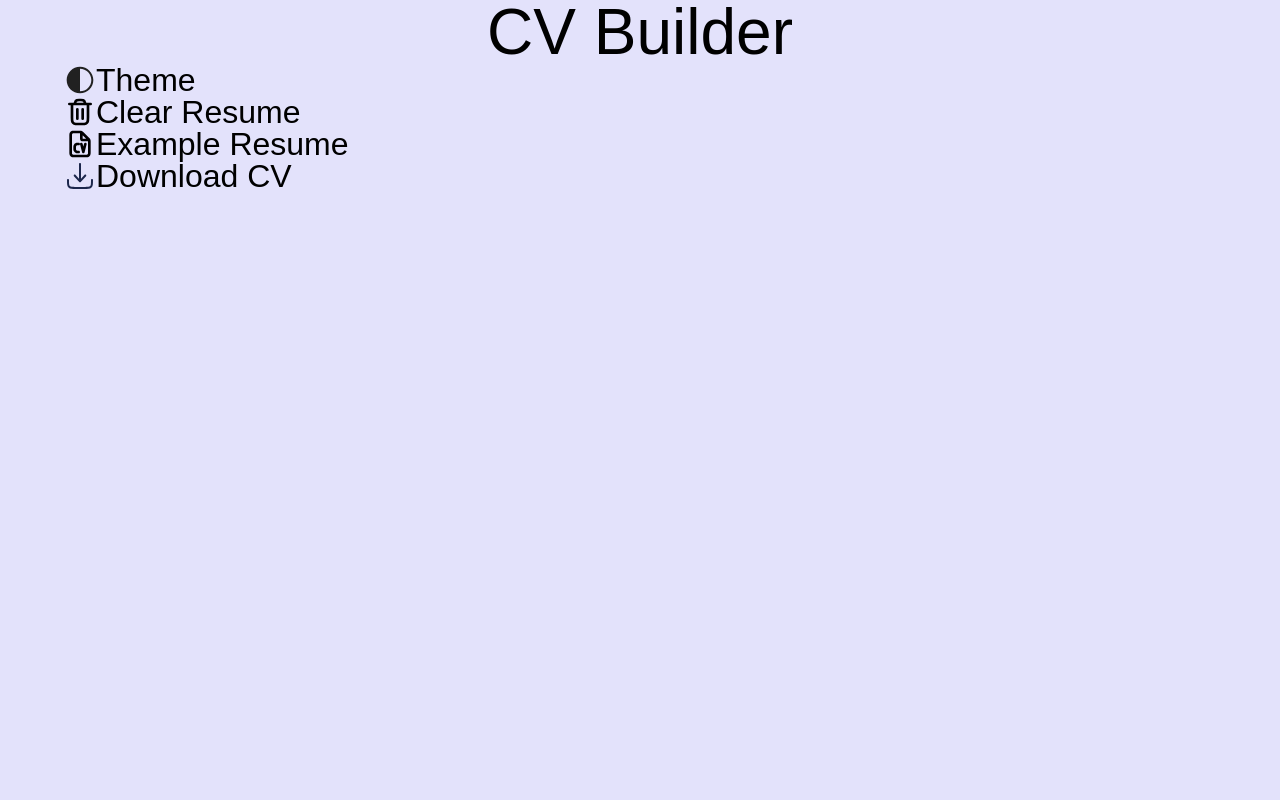
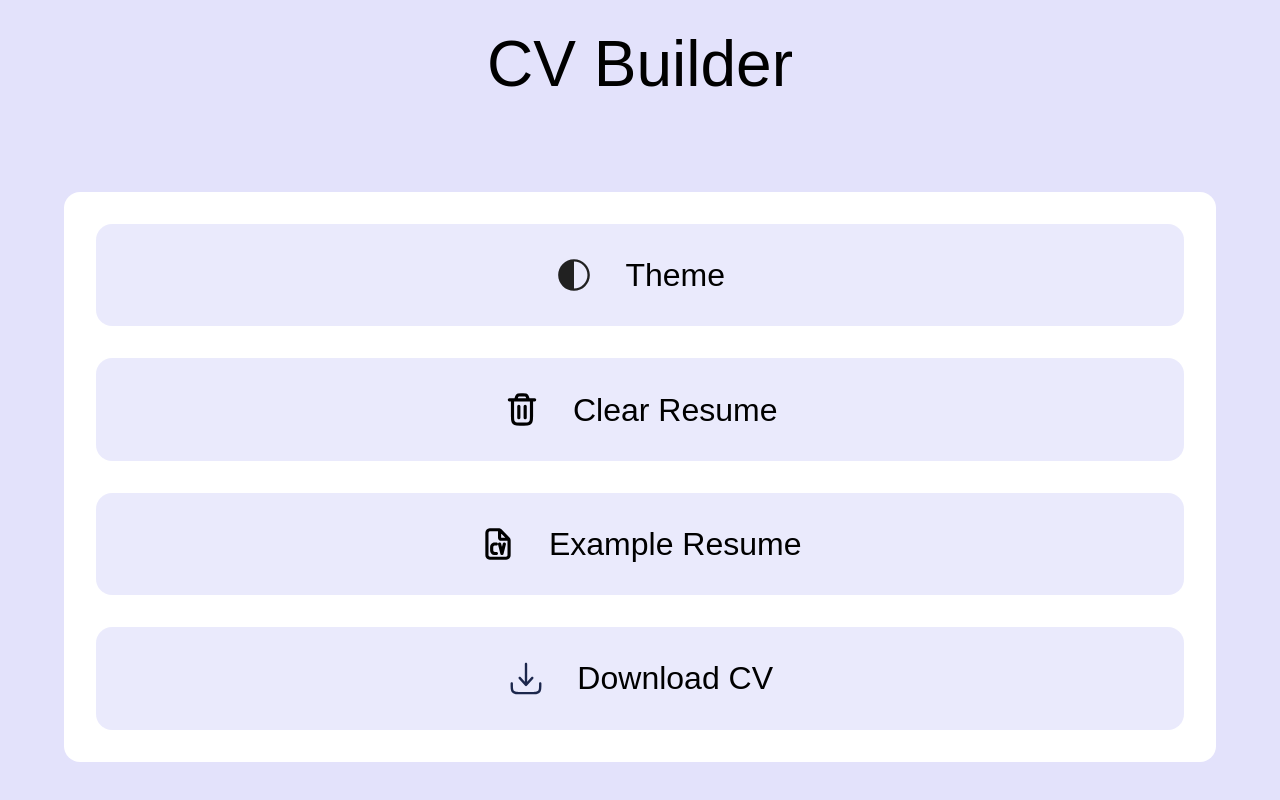
Before and after one commit to Rohan-1-3/CV-Builder, a React (Vite) app: page / in a window 1280 px wide. Built offline with nearby package versions, Linux system fonts and the light colour scheme.

Commit message:
created dom and css of features

```diff
--- a/src/cssFiles/App.css
+++ b/src/cssFiles/App.css
@@ -2,10 +2,12 @@
     width: 90%;
     margin: auto auto;
     max-width: 1200px;
+    display: flex;
 }
 
 .header{
     width: 100%;
+    padding: 1rem 0;
 }
 
 .title{
--- a/src/cssFiles/ExtraFeatures.css
+++ b/src/cssFiles/ExtraFeatures.css
@@ -1,9 +1,23 @@
-
+.extra-features{
+    width: 100%;
+    background-color: white;
+    display: flex;
+    flex-direction: column;
+    gap: 1rem;
+    padding: 1rem;
+    border-radius: .5rem;
+}
 
 .feature-card{
     display: flex;
+    background-color: rgba(227, 226, 251, 0.724);
+    padding: 1rem;
+    justify-content: center;
+    gap: 1rem;
+    align-items: center;
+    border-radius: .5rem;
 }
 
 .feature-card img{
-    height: 1rem;
+    height: 1.2rem;
 }
--- a/src/cssFiles/index.css
+++ b/src/cssFiles/index.css
@@ -51,3 +51,9 @@ html{
 	height: 100vh;
 	overflow-x: hidden;
 }
+
+#root{
+	display: flex;
+	flex-direction: column;
+	gap: 2rem;
+}
```
